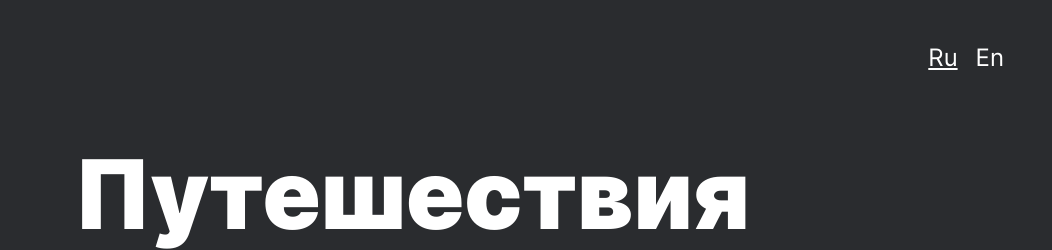
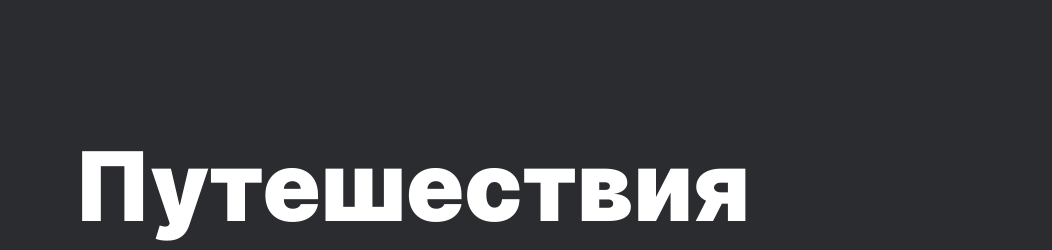
Before and after one commit to jul0706/russian-travel, a plain HTML site: page index.html in a window 1280 px wide. Shown: the top 250 px of the page, 228-1280 px from the left. Drawn offline with Linux system fonts and the light colour scheme.

Commit message:
edit header

```diff
--- a/index.html
+++ b/index.html
@@ -15,19 +15,6 @@
         <header class="header">
             <!--Логотип-->
             <img src="./images/header-logo.svg" alt="логотип силуэт России на карте" class="header__logo">
-
-            <!--Выбор языка страницы-->
-
-            <ul class="header__lang-links">
-
-                <li class="header__lang-link">
-                    <a href="#" class="header__lang header__lang_checked">Ru</a>
-                </li>
-
-                <li class="header__lang-link">
-                    <a href="#" class="header__lang">En</a>
-                </li>
-            </ul>
 
         </header>
 
```
